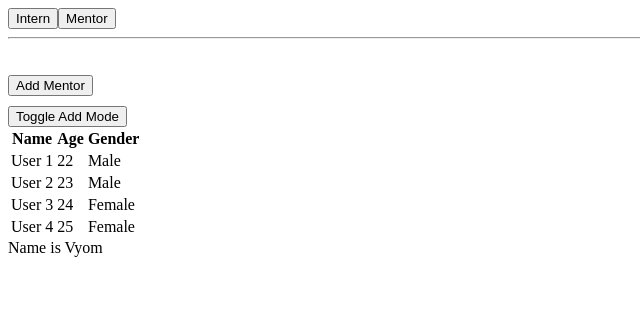
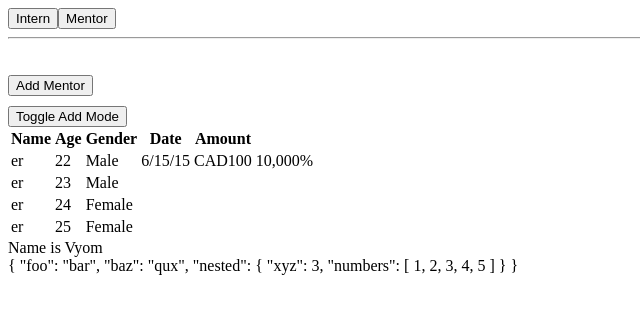
Before and after one commit to pratik-tandel/angular-app, an Angular app: page /mentor-list in a window 1280 px wide. Shown: the top 314 px of the page, without its empty margins (0-640 px from the left). Built offline with nearby package versions, Linux system fonts and the light colour scheme.

Commit message:
feat: built in pipes

```diff
--- a/src/app/mentor/mentor-list/mentor-list.component.html
+++ b/src/app/mentor/mentor-list/mentor-list.component.html
@@ -15,15 +15,20 @@
         <th>Name</th>
         <th>Age</th>
         <th>Gender</th>
+        <th>Date</th>
+        <th>Amount</th>
     </tr>
     <!-- <tr>
         <td>Vyom</td>
         <td>22</td>
     </tr> -->
     <tr *ngFor="let item of userList">
-        <td>{{item.name}}</td>
+        <td>{{item.name | slice: 2: 4}}</td>
         <td>{{item.age}}</td>
         <td>{{item.gender}}</td>
+        <td>{{item?.date | date: 'M/d/yy'}}</td>
+        <td>{{item?.amount | currency:'CAD':'code':'3.0-0'}}</td>
+        <td>{{item?.amount | percent}}</td>
     </tr>
 </table>
 <!-- ngFor -->
@@ -36,3 +41,7 @@
     <div *ngSwitchDefault>Default Case</div>
 </div>
 <!-- ngSwitchCase -->
+
+<div>
+    {{object | json}}
+</div>
--- a/src/app/mentor/mentor-list/mentor-list.component.ts
+++ b/src/app/mentor/mentor-list/mentor-list.component.ts
@@ -12,13 +12,17 @@ export class MentorListComponent implements OnInit {
   public userList;
   public isAddMode: boolean = true;
 
+  public object: Object = {foo: 'bar', baz: 'qux', nested: {xyz: 3, numbers: [1, 2, 3, 4, 5]}};
+
   constructor() {
     this.name = 'vyom';
     this.userList = [
       {
-        name: 'User 1',
+        name: 'User one',
         age: 22,
-        gender: 'Male'
+        gender: 'Male',
+        date: '6/15/15, 9:03 AM',
+        amount: '100.000'
       },
       {
         name: 'User 2',
```
